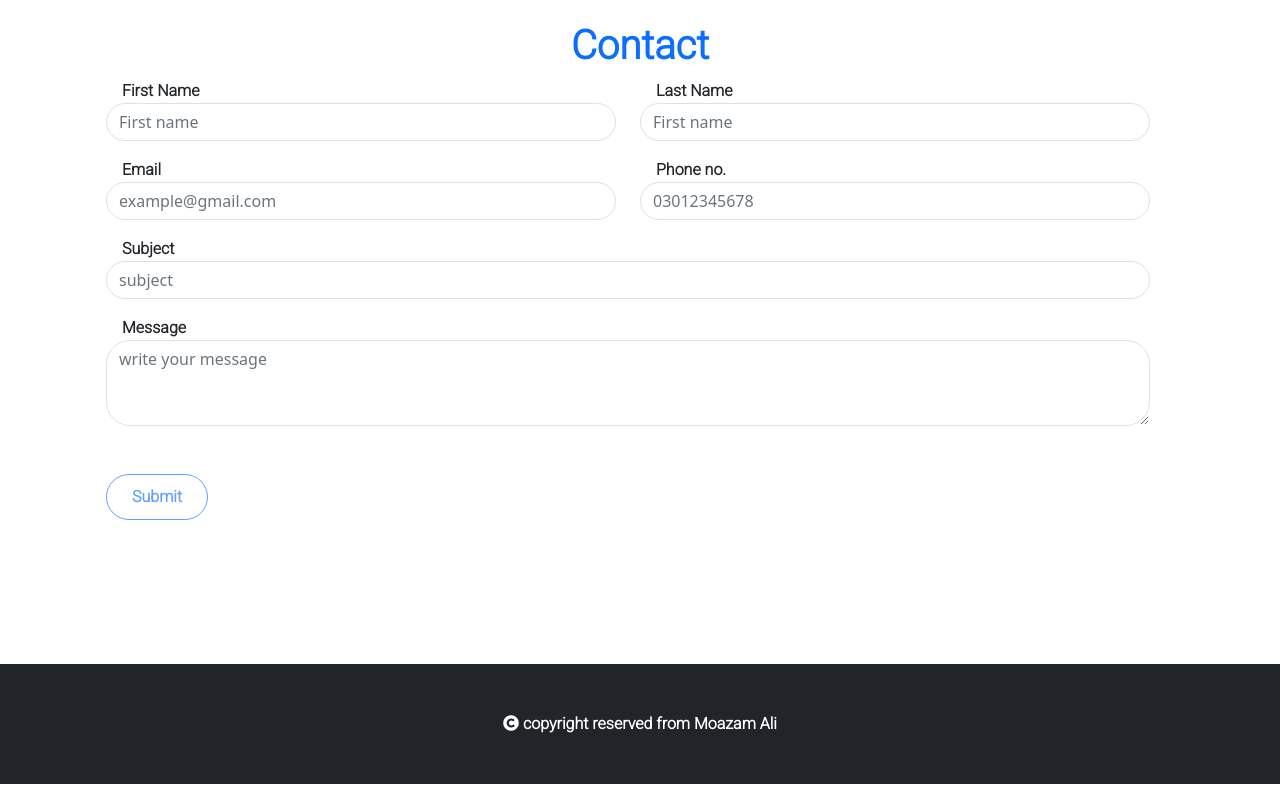
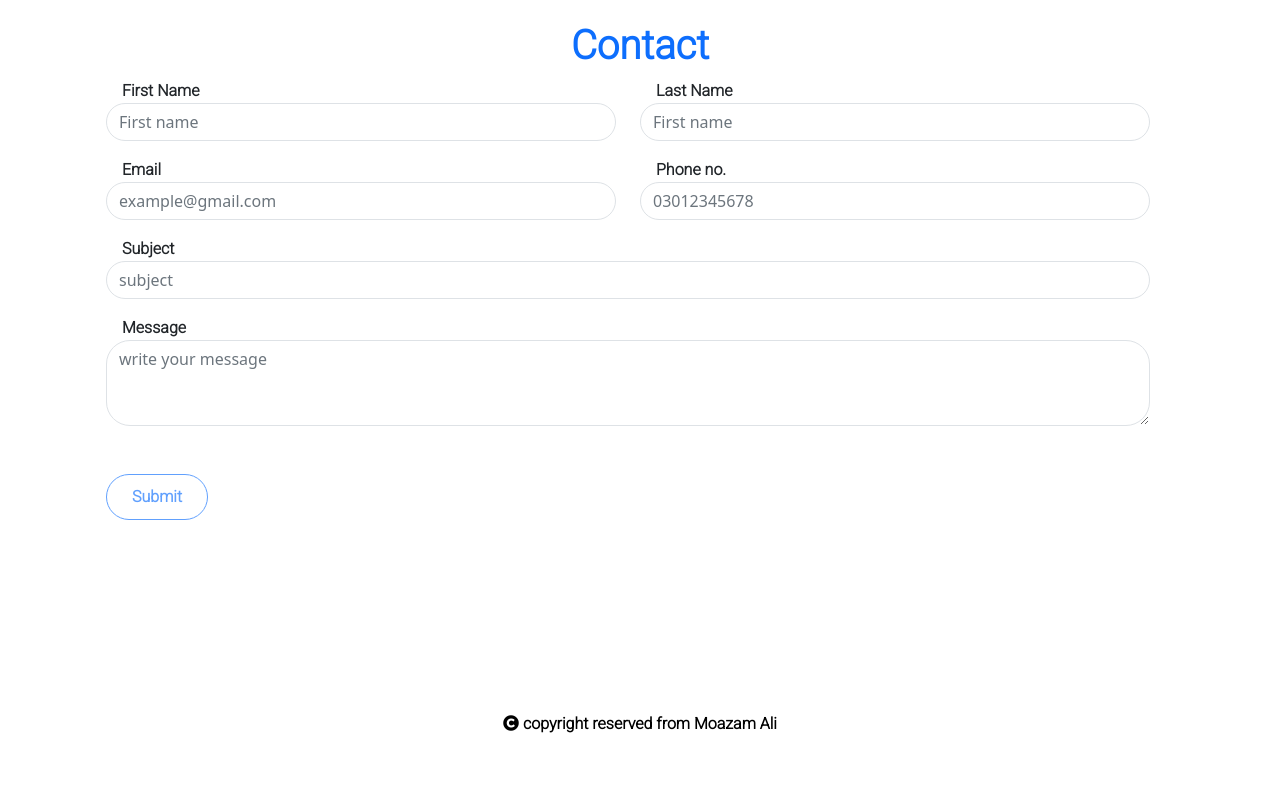
Before and after one commit to SEMoazamALi/SEMoazamAli.github.io, a plain HTML site: page index.html in a window 1280 px wide. Shown: the part 2672-3472 px from the top of the page. Drawn offline with nearby package versions, Linux system fonts and the light colour scheme.

Commit message:
Update index.html

```diff
--- a/index.html
+++ b/index.html
@@ -340,8 +340,8 @@
     </main>
 
 
-    <footer id="footer" class="bg-dark mt-5" >
-        <p class="robo-bold py-5 robo-font text-white text-center"><i class="fa fa-copyright"></i> copyright reserved from Moazam Ali</p>
+    <footer id="footer" class="mt-5" >
+        <p class="robo-bold py-5 robo-font text-black text-center"><i class="fa fa-copyright"></i> copyright reserved from Moazam Ali</p>
     </footer>
 
 
```
